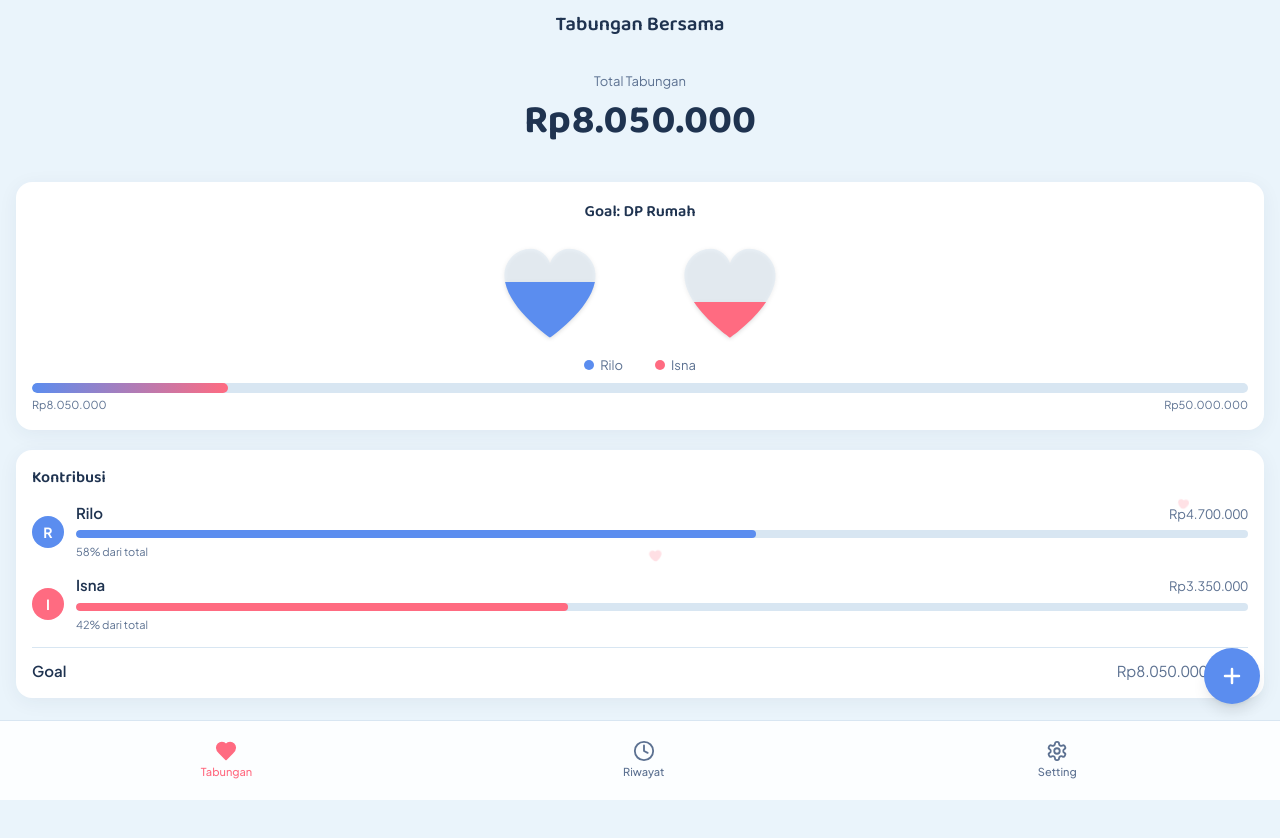
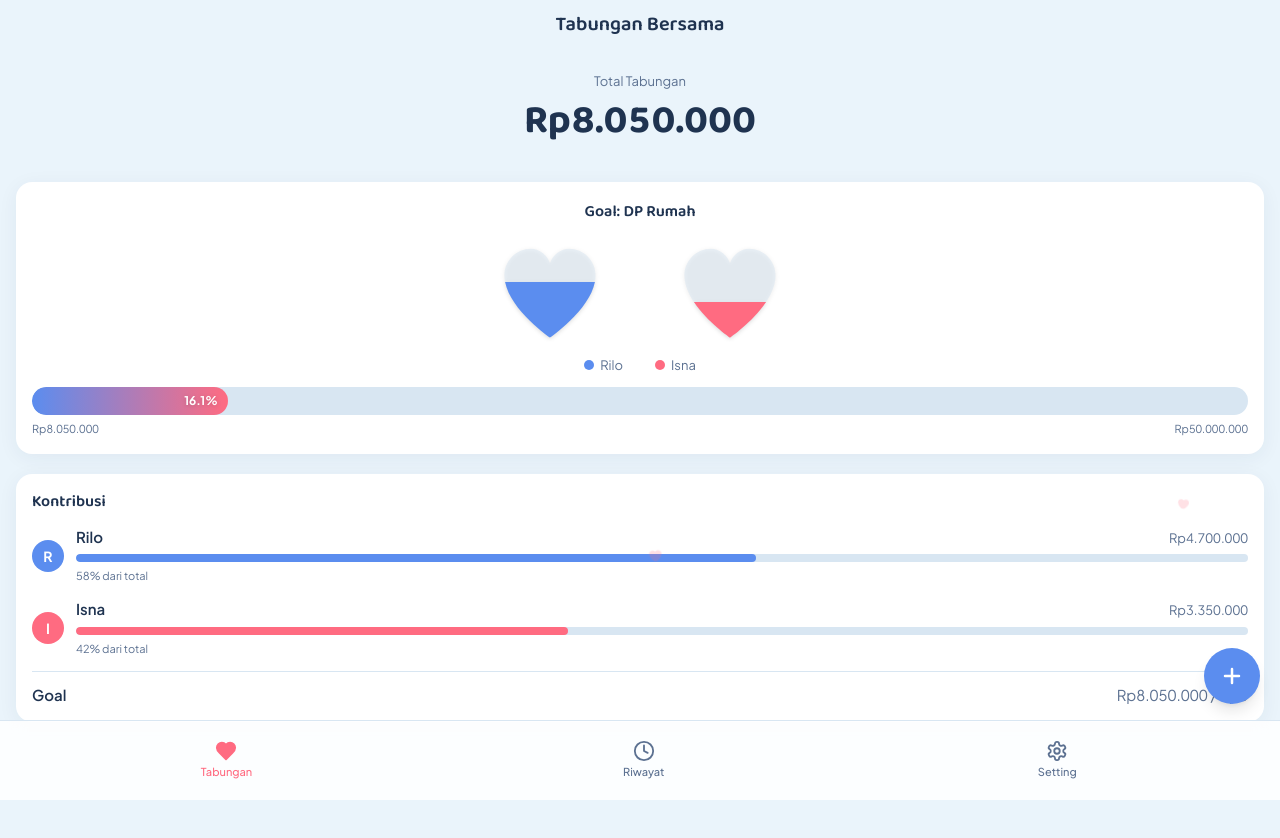
Before and after one commit to Riloyy/savings-couple, a React (Vite) app: page / in a window 1280 px wide. Shown: the top 838 px of the page. Built offline with nearby package versions, Linux system fonts and the light colour scheme.

Commit message:
percentage text inside goal progress bar, follows bar growth

```diff
--- a/src/components/dashboard/DashboardPage.tsx
+++ b/src/components/dashboard/DashboardPage.tsx
@@ -39,19 +39,23 @@ export function DashboardPage({ onAddTransaction }: DashboardPageProps) {
           nameB={ISNA.name}
           isComplete={isComplete}
         />
-        <div className="mt-2">
-          <div className="h-2.5 rounded-full bg-border overflow-hidden">
+        <div className="mt-3">
+          <div className="relative h-7 rounded-full bg-border overflow-hidden">
             <div
-              className="h-full rounded-full transition-all duration-600 ease-out"
+              className="h-full rounded-full transition-all duration-600 ease-out flex items-center justify-end pr-2.5"
               style={{
                 width: `${goalPct}%`,
                 background: 'linear-gradient(90deg, var(--color-blue-accent), var(--color-love-pink))',
               }}
-            />
+            >
+              {goalPct >= 8 && (
+                <span className="text-white text-[12px] font-bold drop-shadow-sm">{goalPct}%</span>
+              )}
+            </div>
           </div>
-          <div className="flex justify-between mt-1">
-            <span className="text-[11px] text-text-secondary">{formatIDR(total)}</span>
-            <span className="text-[11px] text-text-secondary">{formatIDR(settings.goalAmount)}</span>
+          <div className="flex justify-between mt-1.5">
+            <span className="text-[11px] text-text-secondary tabular-nums">{formatIDR(total)}</span>
+            <span className="text-[11px] text-text-secondary tabular-nums">{formatIDR(settings.goalAmount)}</span>
           </div>
         </div>
       </div>
```
Also changed, not shown: 1 other file (tests, documents, lock files or other folders).
